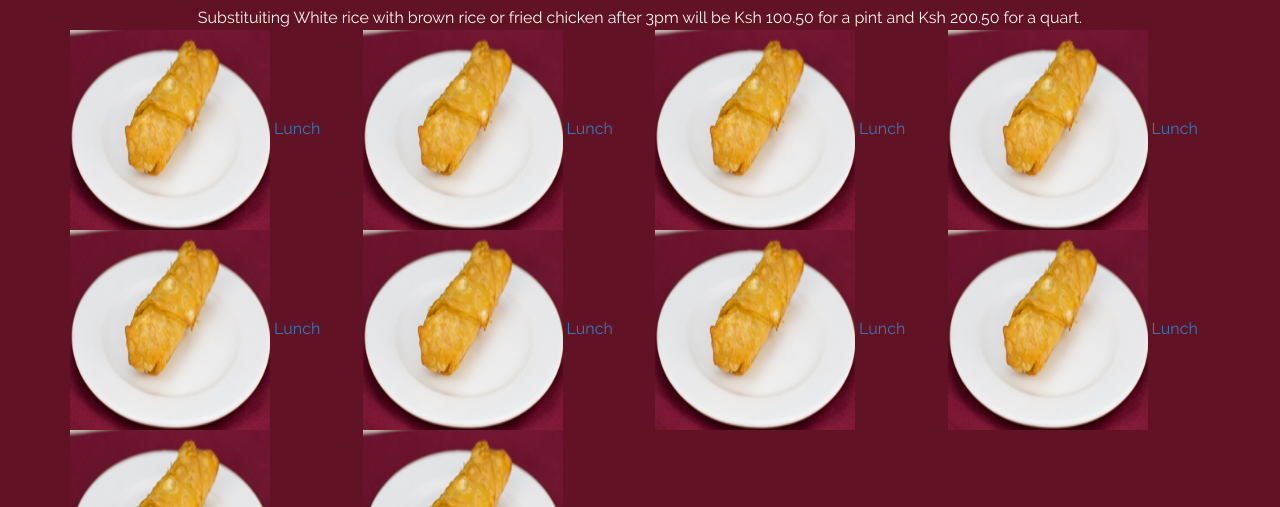
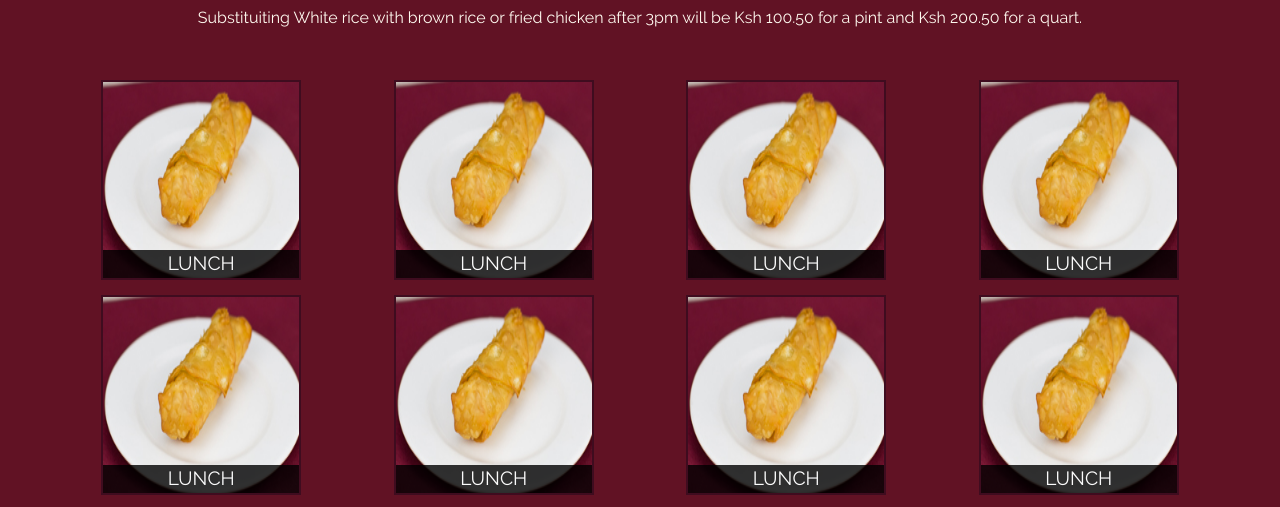
Before and after one commit to Sundaybrian/anitas-kitchen-v2, a website: page menu-categories.html in a window 1280 px wide. Shown: the part 246-753 px from the top of the page. Drawn offline with Linux system fonts and the light colour scheme.

Commit message:
add styling for the menu-categories page

```diff
--- a/css/styles.css
+++ b/css/styles.css
@@ -186,6 +186,43 @@ body{
 }
 /* end home page  */
 
+
+/* ***********menu-categories page******************* */
+.categories-tile{
+    position: relative;
+    border:2px solid #3f0c1f;
+    overflow: hidden;
+    width: 200px;
+    height: 200px;
+    margin: 0 auto 15px;
+}
+
+
+.categories-tile span{
+    position: absolute;
+    right: 0;
+    bottom: 0;
+    width: 100%;
+    text-align: center;
+    font-size: 1.2em;
+    text-transform: uppercase;
+    background-color: #000;
+    color: #fff;
+    opacity: .8;
+
+
+}
+
+.categories-tile:hover{
+    box-shadow: 0 1px 5px 1px #cccccc;
+}
+
+#menu-categories-title +div{
+    margin-bottom: 50px;
+}
+/* ***********menu-categories end******************* */
+
+
 /* ************large devices************** */
 
 @media(min-width:1200px){
```
